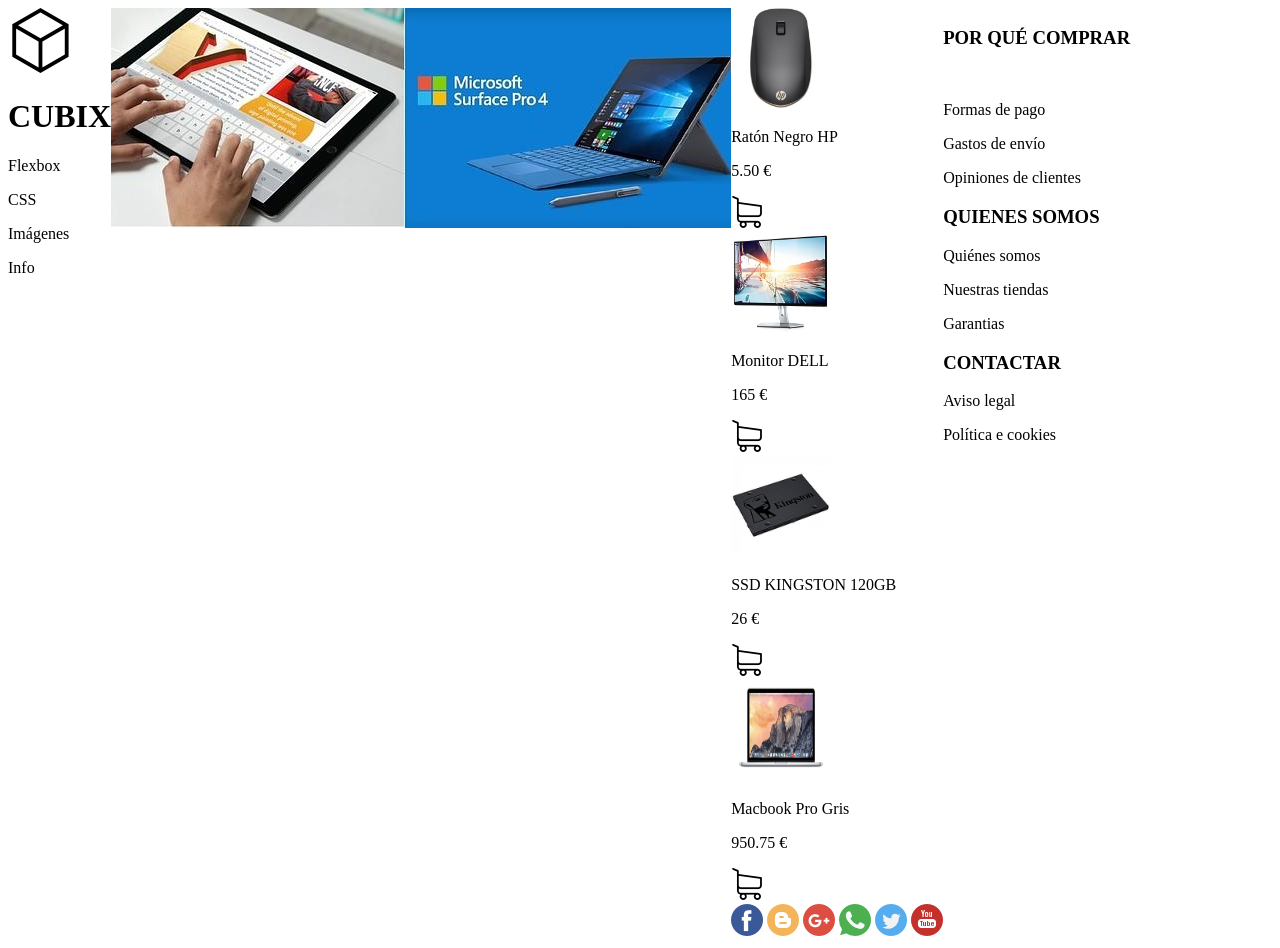
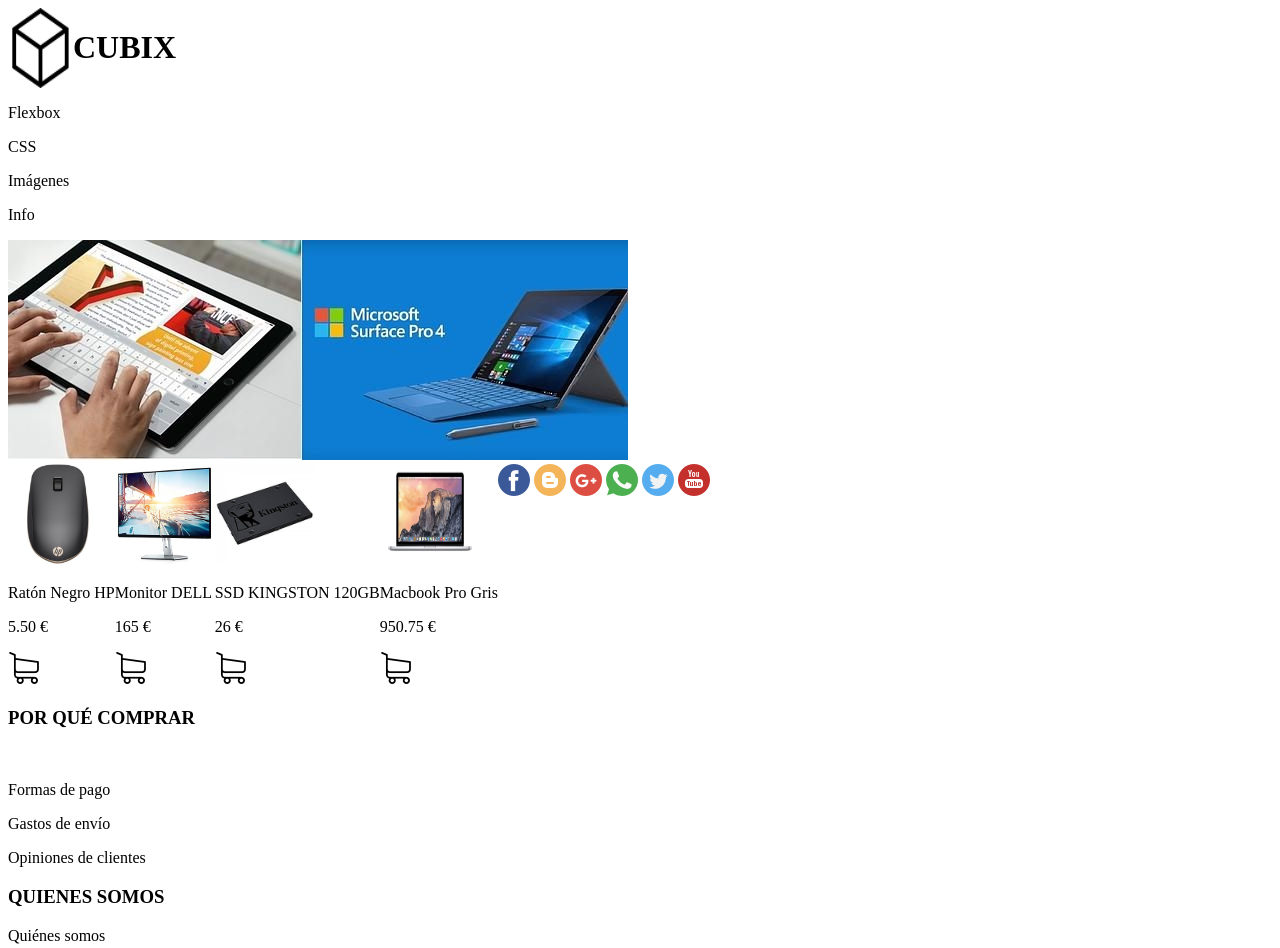
Before and after one commit to Juaniyo46/LLDD_EJERCICIO_FLEXBOX, a plain HTML site: page index.html in a window 1280 px wide. Shown: the top 948 px of the page. Drawn offline with Linux system fonts and the light colour scheme.

Commit message:
Estructura creada, modificando style

```diff
--- a/index.html
+++ b/index.html
@@ -10,7 +10,7 @@
 	<div class="global">
 		<div>
 			<div>
-				<div>
+				<div class="cubo">
 					<img src="imagenes/cubo.png">
 					<h1>CUBIX</h1>
 				</div>
@@ -25,7 +25,7 @@
 			<img src="imagenes/surface pro 4 1.jpg">
 		</div>
 
-		<div>
+		<div class="venta">
 			<div>
 				<img class="producto" src="imagenes/raton.jpg">
 				<p>Ratón Negro HP</p>
--- a/style.css
+++ b/style.css
@@ -1,4 +1,12 @@
 .global {
+}
+
+.cubo {
+	display: flex;
+	flex-wrap: nowrap;
+}
+
+.venta {
 	display: flex;
 }
 
```
